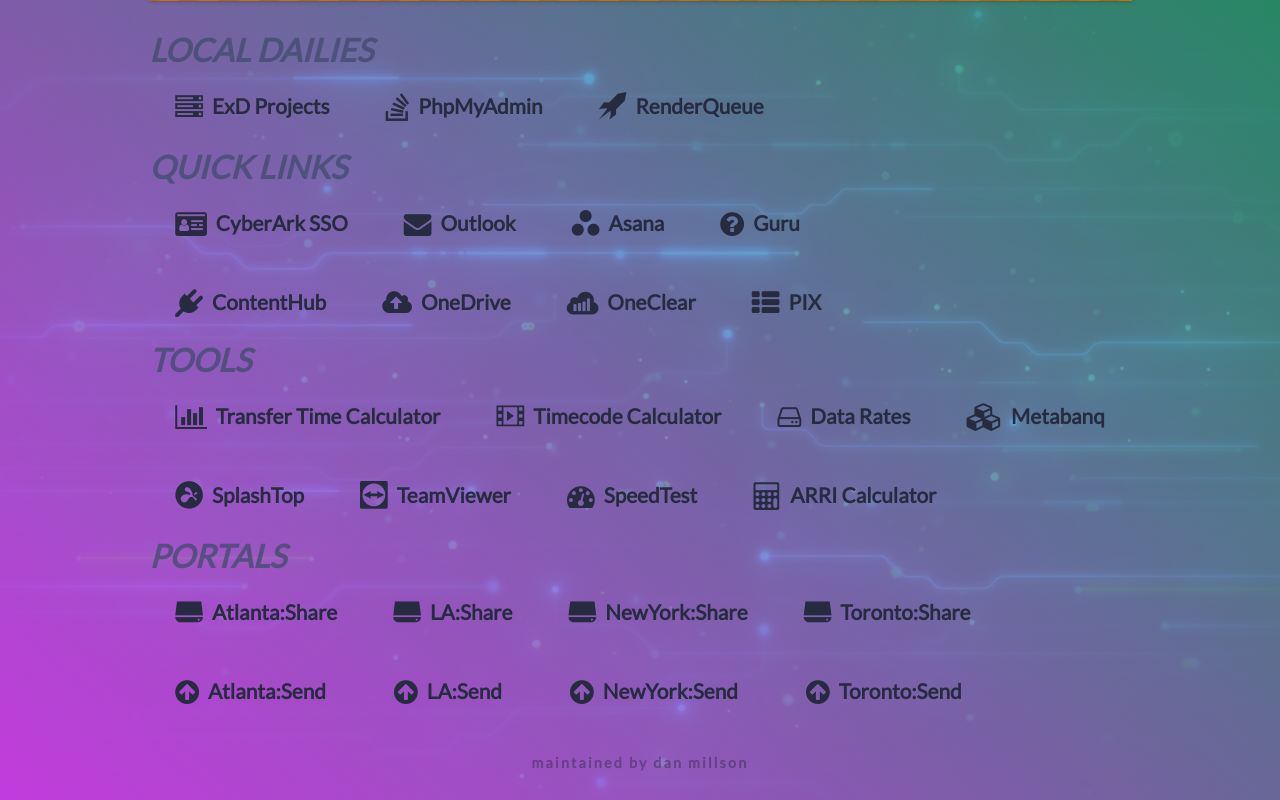
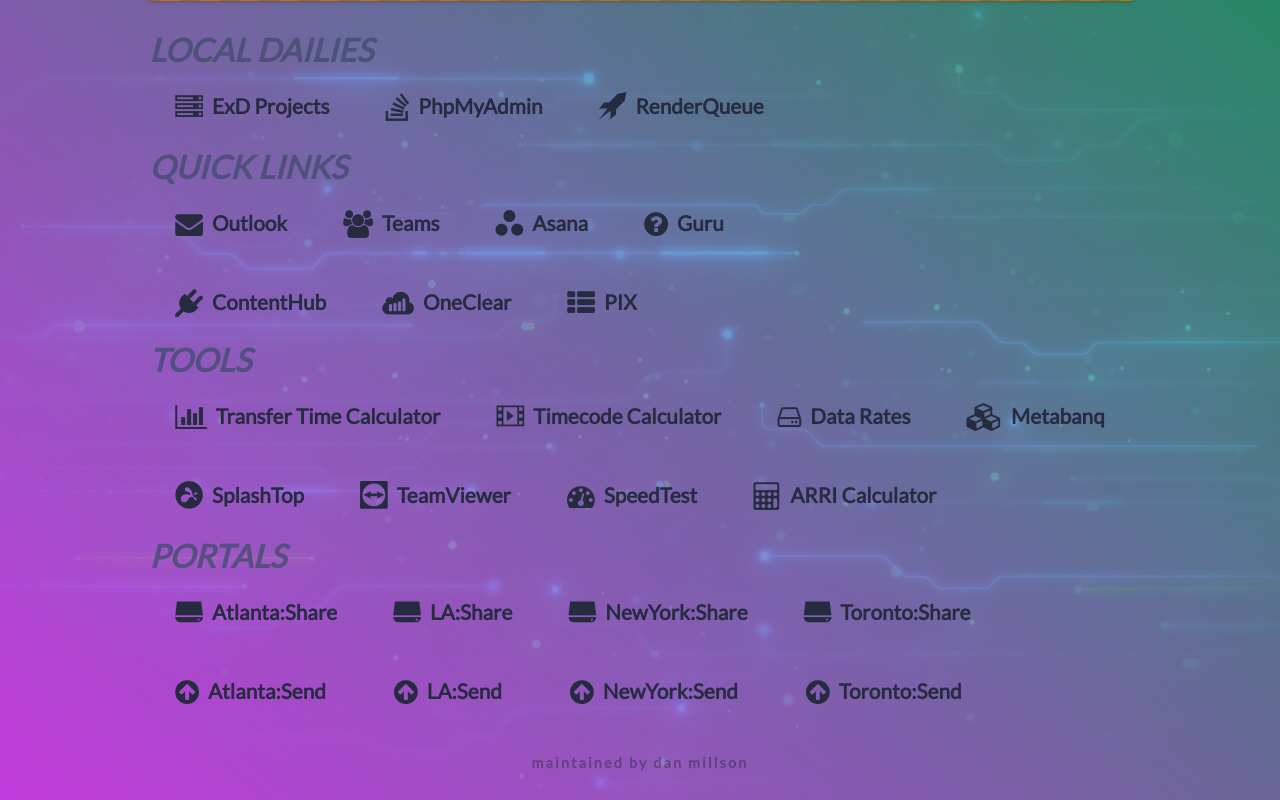
Before and after one commit to dmillson-sim/sim-post-start, a plain HTML site: page index.html in a window 1280 px wide. Drawn offline with Linux system fonts and the light colour scheme; files whose address does not match are found by name.

Commit message:
Removed references to Cyberark

```diff
--- a/index.html
+++ b/index.html
@@ -196,15 +196,14 @@
     </ul>
     <h2>QUICK LINKS</h2>
     <ul>
-      <a href="https://sim.my.idaptive.app"><li><i class="fa fa-lg fa-id-card " aria-hidden="true"></i> CyberArk SSO</li></a>
       <a href="https://outlook.office365.com/mail/"><li><i class="fa fa-lg fa-envelope" aria-hidden="true"></i> Outlook</li></a>
+      <a href="https://teams.microsoft.com/"><li><i class="fa fa-lg fa-users" aria-hidden="true"></i> Teams</li></a>
       <a href="https://app.asana.com/"><li><i class="fa fa-lg icon-Asana" aria-hidden="true"></i> Asana</li></a>
       <a href="https://app.getguru.com"><li><i class="fa fa-lg fa-question-circle" aria-hidden="true"></i> Guru</li></a>
     </ul>
 	  <br>
     <ul>
       <a href="https://contenthub.netflix.com/"><li><i class="fa fa-lg fa-plug" aria-hidden="true"></i> ContentHub</li></a>
-      <a href="https://simdig-my.sharepoint.com/"><li><i class="fa fa-lg fa-cloud-upload" aria-hidden="true"></i> OneDrive</li></a>
       <a href="https://www.oneclear.com/BC/Product/Modules/SignIn.aspx"><li><i class="fa fa-lg fa-sellsy" aria-hidden="true"></i> OneClear</li></a>
       <a href="https://project.pixsystem.com/"><li><i class="fa fa-lg fa-th-list" aria-hidden="true"></i> PIX</li></a>
     </ul>
```
